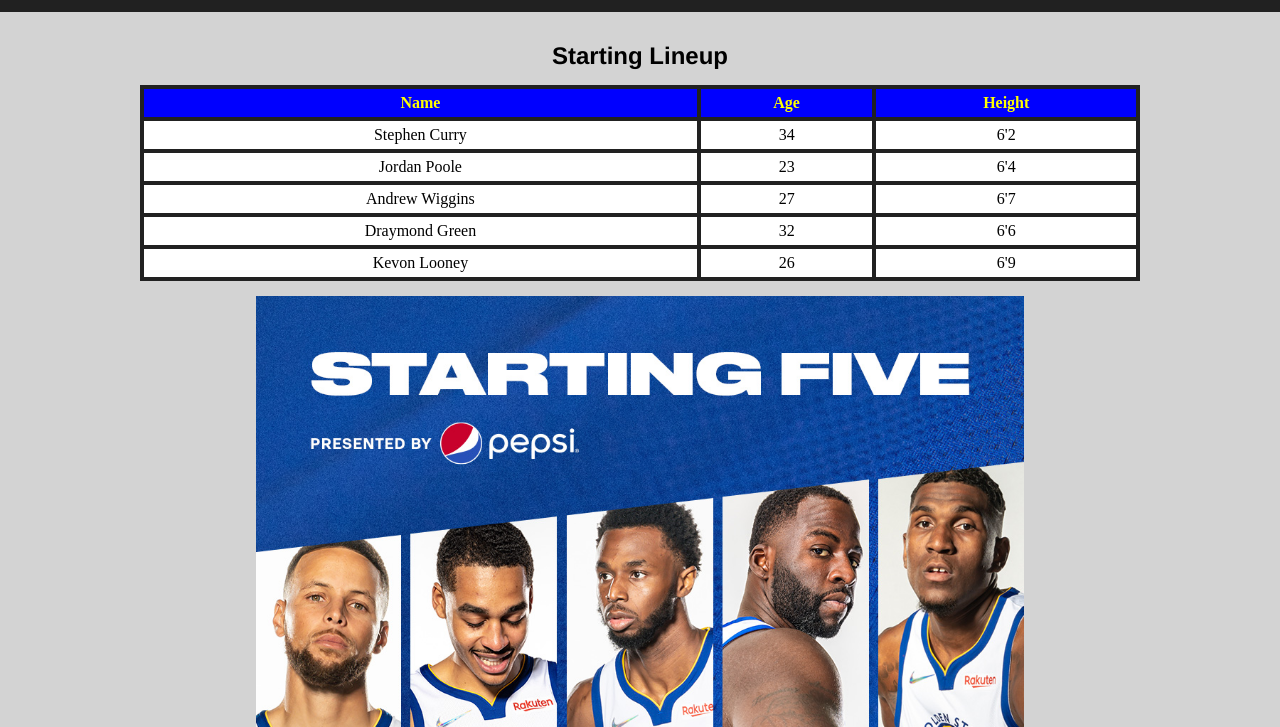
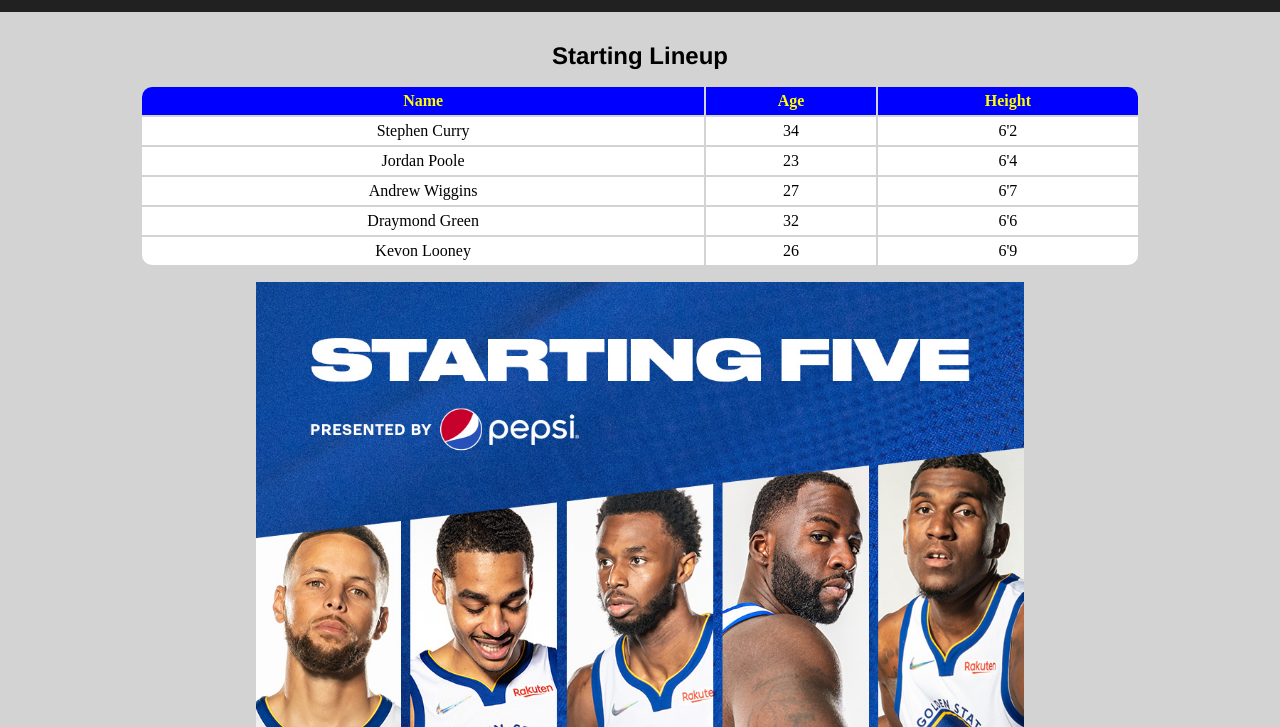
Before and after one commit to bradgichangi/sholes_web, a plain HTML site: page index.html in a window 1280 px wide. Shown: the part 73-800 px from the top of the page. Drawn offline with Linux system fonts and the light colour scheme.

Commit message:
Changes to CSS

```diff
--- a/style.css
+++ b/style.css
@@ -50,16 +50,24 @@ main table {
     font-family: 'Gill Sans Nova', 'Sans serif';
 }
 
-table {
-    background-color: #212121;
+th, td {
+    padding: 5px;
 }
 
-table, th, td {
-    border:1px solid #212121;
-  }
+th:first-of-type {
+    border-top-left-radius: 10px;
+}
 
-th, td {
-    padding: 5px;
+th:last-of-type {
+    border-top-right-radius: 10px;
+}
+
+tr:last-of-type td:first-of-type {
+    border-bottom-left-radius: 10px;
+}
+
+tr:last-of-type td:last-of-type {
+    border-bottom-right-radius: 10px;
 }
 
 th {
```
